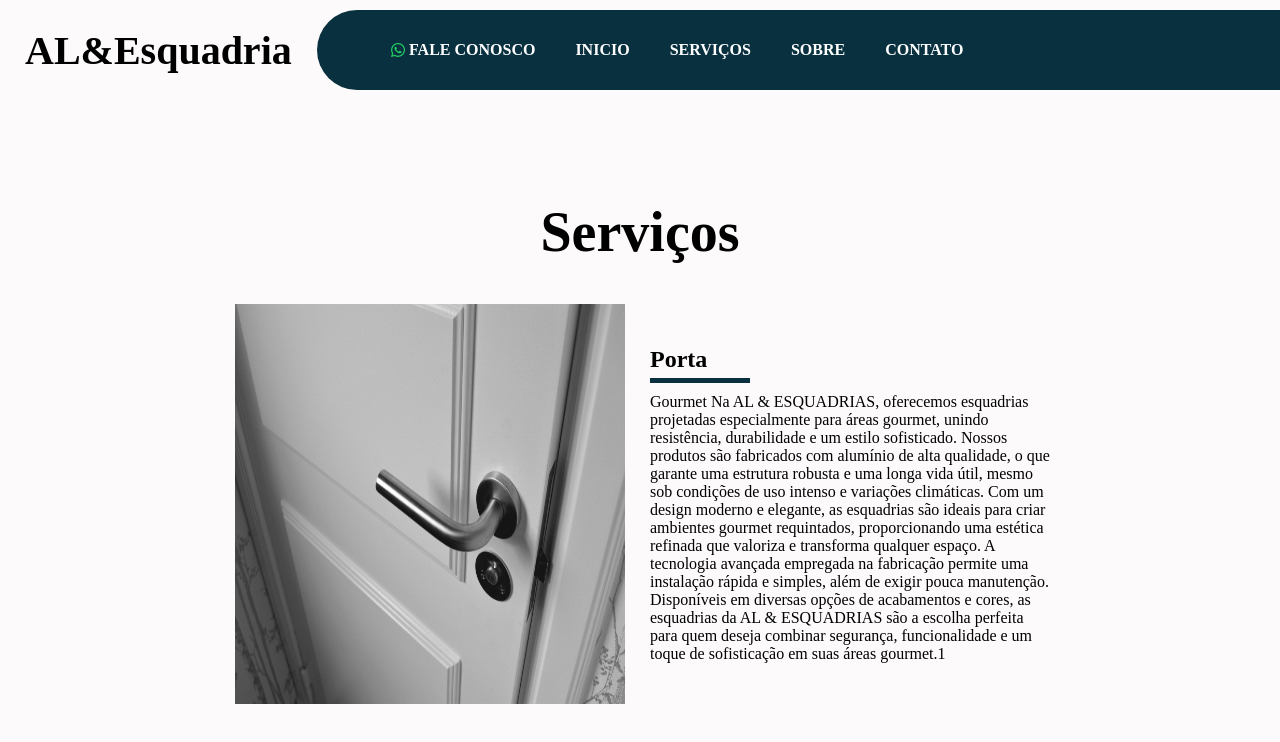
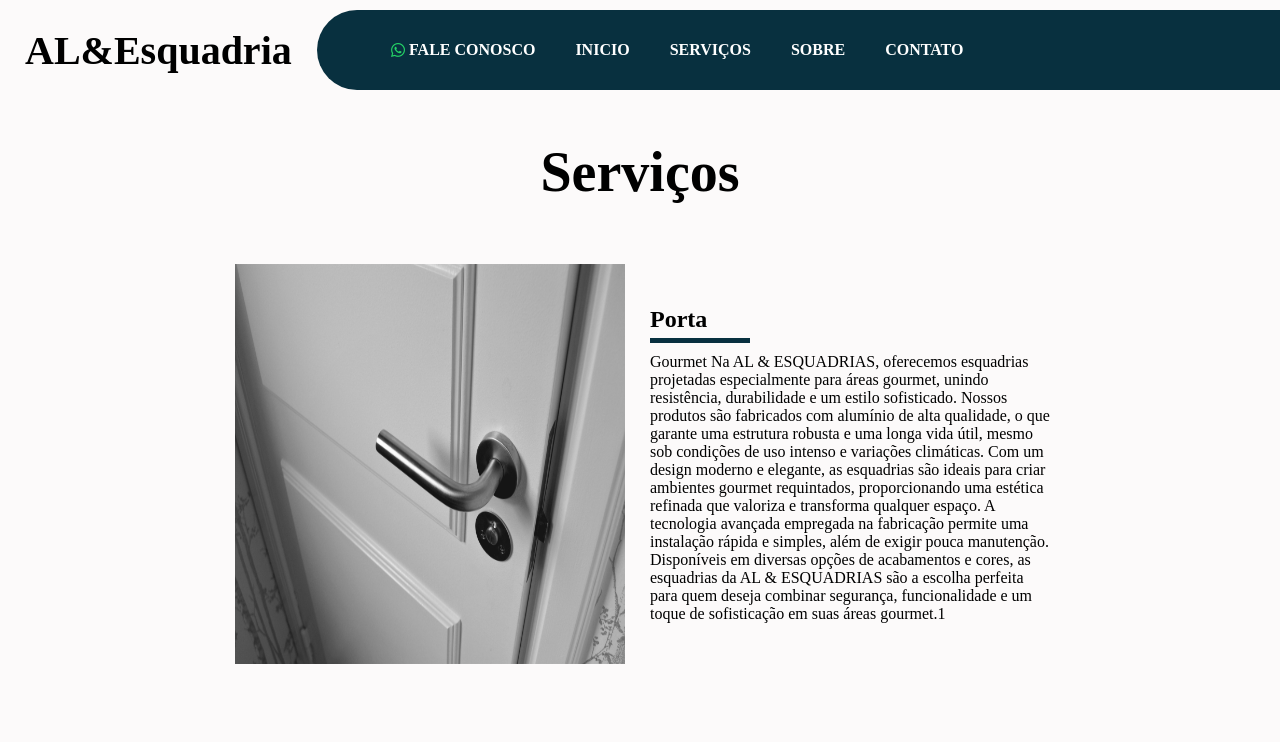
Before and after one commit to mauriciooliveira27/site, a plain HTML site: page index.html in a window 1280 px wide. Shown: the top 742 px of the page. Drawn offline with nearby package versions, Linux system fonts and the light colour scheme; grey boxes are pictures that could not be loaded.

Commit message:
fix: ajustando bug de scroll e layout main

```diff
--- a/css/style.scss
+++ b/css/style.scss
@@ -16,9 +16,9 @@ body {
   background-color: #fcfafa;
 }
 
-.espaco{
-  margin:200px ;
-}
+// .espaco{
+//   padding: 130px ;
+// }
 #app {
   padding: 0;
   position: relative;
@@ -113,7 +113,8 @@ body {
       text-align: center;
       font-size: 3.5rem;
       text-transform: capitalize;
-      padding-bottom: 40px;
+      padding-bottom: 60px;
+
     }
 
     .main-conteudo {
@@ -213,5 +214,11 @@ body {
       }
     }
     }
+    &::before{
+      content: "";
+      display: block;
+      padding: 60px;
+      margin-top: 20px;
+    }
   }
 }
--- a/index.html
+++ b/index.html
@@ -9,9 +9,6 @@
     <title>Document</title>
 </head>
 <body>
-    <div class="espaco">
-
-    </div>
     <div id="app">
         <header class="menu">
             <h1 class="logo">AL&Esquadria</h1>
@@ -26,6 +23,8 @@
                 </ul>
             </nav>
         </header>
+            <div class="espaco">
+</div>
         <main class="main-container" :id="conteudoNav[2].id">
             <h1 class="main-titulo">{{ tituloMain }}</h1>
             <section class="main-conteudo">
@@ -79,7 +78,7 @@
                 let currentIndex = -1;
 
                 items.forEach((item, index) => {
-                  const itemPosition = item.offsetTop;
+                  const itemPosition = item.offsetTop - this.$el.querySelector('.scroll-imgs').offsetTop;
                   const itemHeight = item.offsetHeight;
 
                   if (scrollPosition >= itemPosition - containerHeight / 2 &&
@@ -88,6 +87,27 @@
                   }
                 });
 
+                // const isElementInViewport = (el) =>{
+                //   const rect = el.getBoundingClientRect();
+                //   return(
+                //     rect.top >= 0 &&
+                //     rect.left >= 0
+                //     // rect.bottom <= (window.innerHeight || document.documentElement.clientHeight) &&
+                //     // rect.right <= (window.innerWidth || document.documentElement.clientWidth)
+                //   )
+                // }
+
+                // window.addEventListener('scroll', ()=> {
+                //   const element = document.querySelector(".item-img")
+
+                //   if(isElementInViewport(element)){
+                //     console.log("Esta visivel")
+                //   } else{
+                //     console.log("Nâo está visível")
+                //   }
+                // })
+
+                console.log(currentIndex)
                 if (currentIndex !== -1) {
                   this.currentContent = this.contentCarrossel[currentIndex].conteudo;
                   this.currentTitle = this.contentCarrossel[currentIndex].nome;
```
Also changed, not shown: css/style.css, 1 other file.
